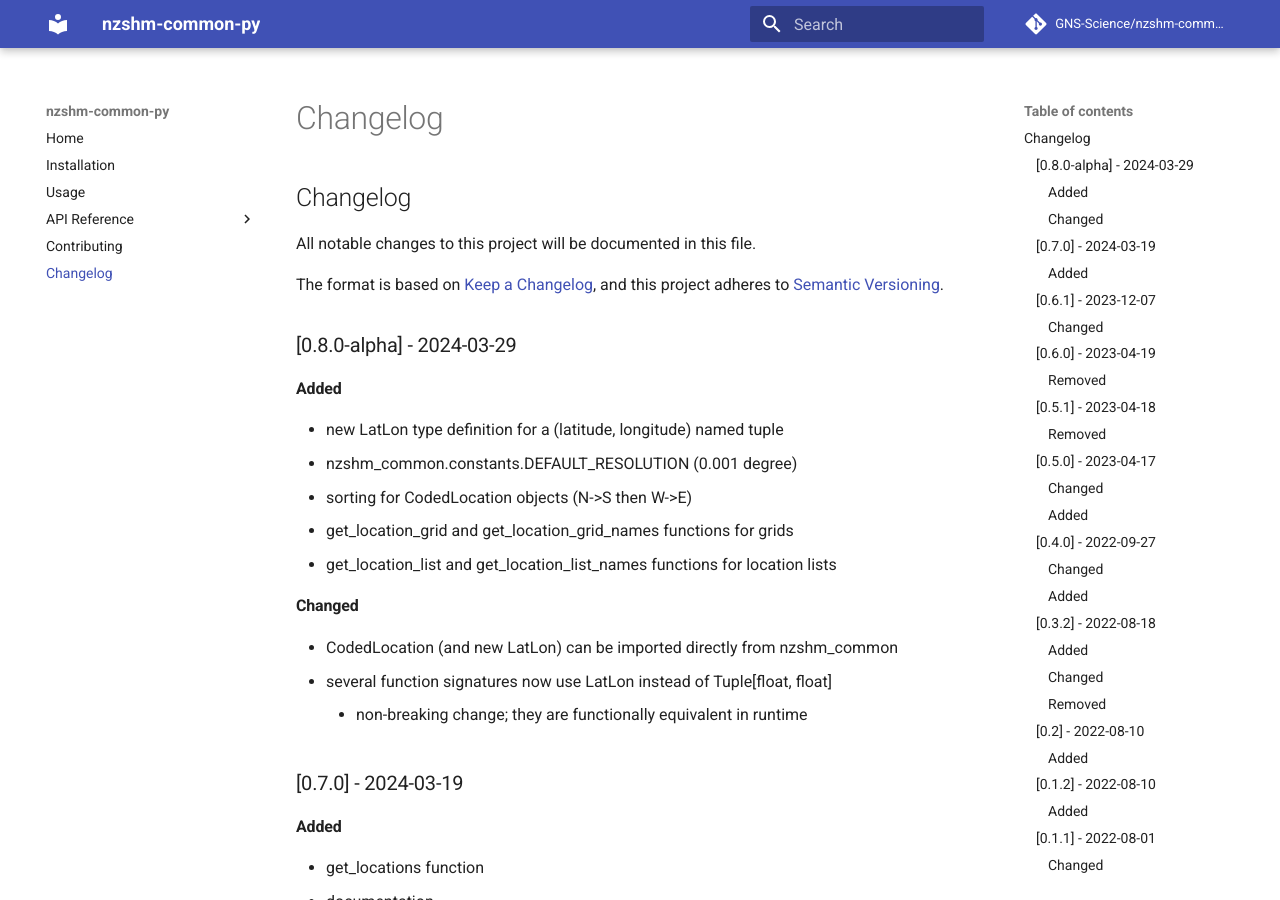
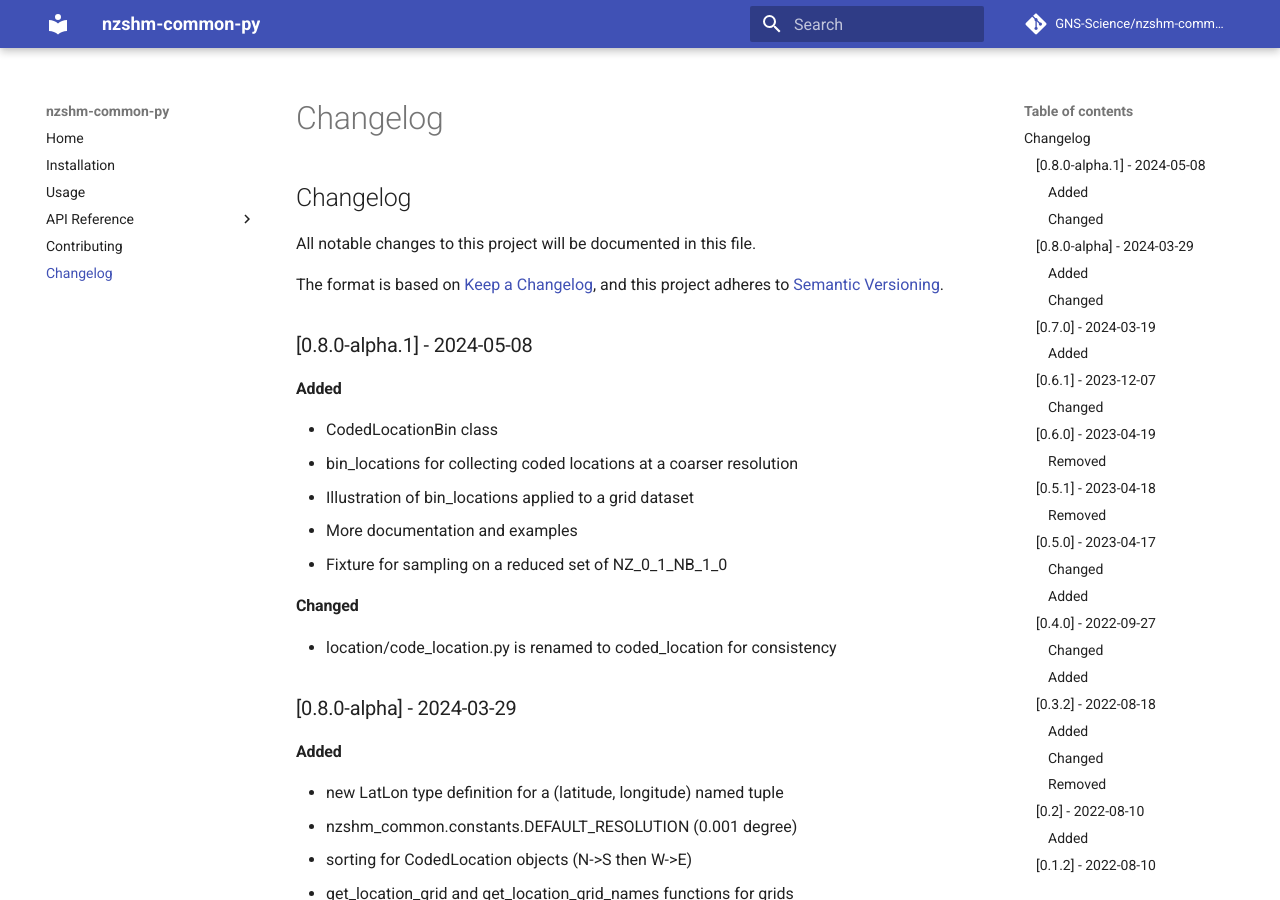
Before and after one commit to GNS-Science/nzshm-common-py, an MkDocs documentation site: the page built from docs/changelog.md, in a window 1280 px wide and 900 px high. Built offline with MkDocs 1.6.1 and Material for MkDocs 9.7.7, drawn with Linux system fonts in a browser that asks for light colours; comment, search, counter and statistics services are not loaded.

Commit message:
Added 0.8.0-alpha.1 Changelog

```diff
--- a/CHANGELOG.md
+++ b/CHANGELOG.md
@@ -4,6 +4,18 @@ All notable changes to this project will be documented in this file.
 
 The format is based on [Keep a Changelog](https://keepachangelog.com/en/1.0.0/),
 and this project adheres to [Semantic Versioning](https://semver.org/spec/v2.0.0.html).
+
+## [0.8.0-alpha.1] - 2024-05-08
+### Added
+ - CodedLocationBin class
+ - bin_locations for collecting coded locations at a coarser resolution
+ - Illustration of bin_locations applied to a grid dataset
+ - More documentation and examples
+ - Fixture for sampling on a reduced set of NZ_0_1_NB_1_0
+
+### Changed
+ - location/code_location.py is renamed to coded_location for consistency
+
 
 ## [0.8.0-alpha] - 2024-03-29
 ### Added
```
Also changed, not shown: docs/api/location/coded_location.md (+1 -1 lines).
